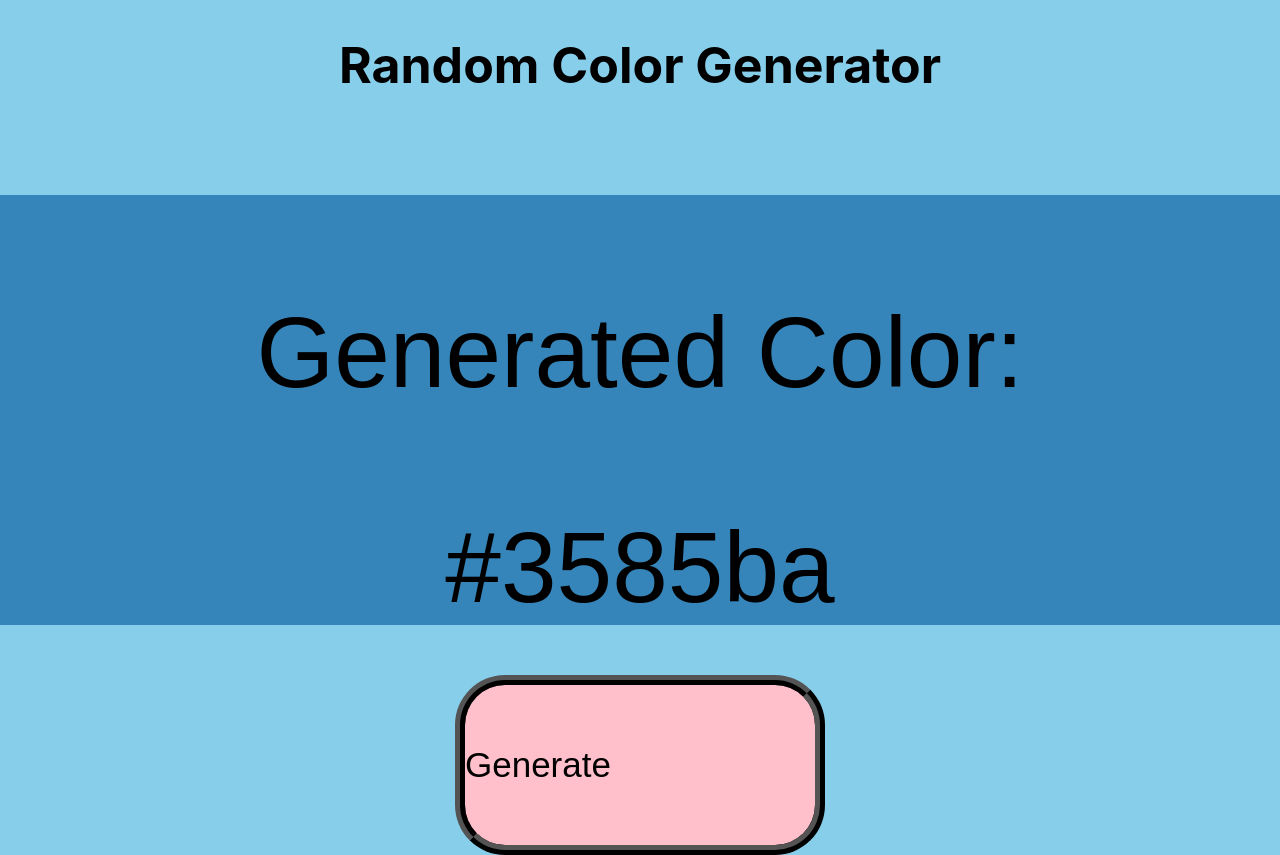
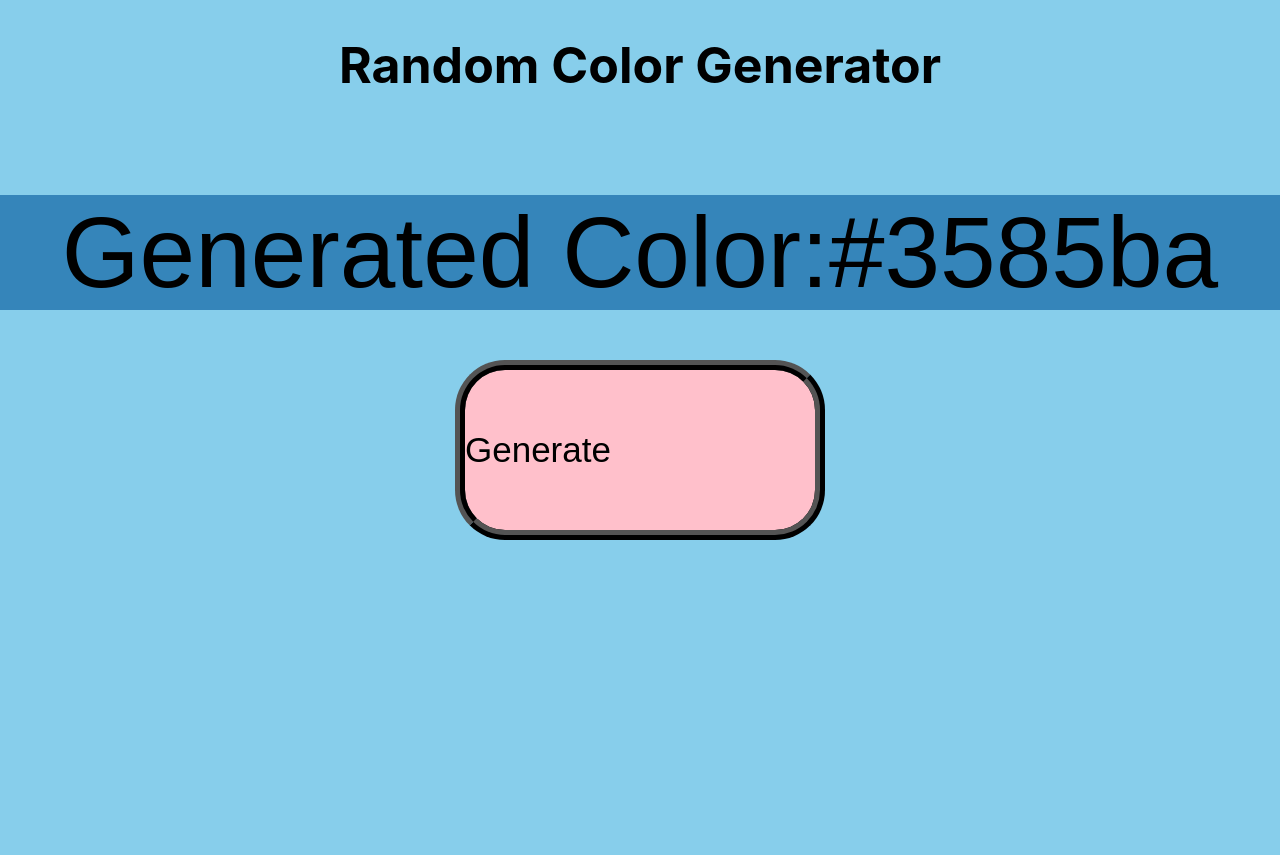
Before and after one commit to senaimustafa98/react-random-color-generator, a React app: page / in a window 1280 px wide. After the commit the page ends 800 px from the top, so only its background shows below. Built offline with nearby package versions, Linux system fonts and the light colour scheme; the HTML template or start-up script is replaced by a standard one.

Commit message:
Unwrapping more text elements to pass drone

```diff
--- a/src/App.js
+++ b/src/App.js
@@ -39,7 +39,7 @@ export default function App() {
           backgroundColor: color,
         }}
       >
-        <p>Generated Color:</p>
+        Generated Color:
         {color}
       </div>
 
```
